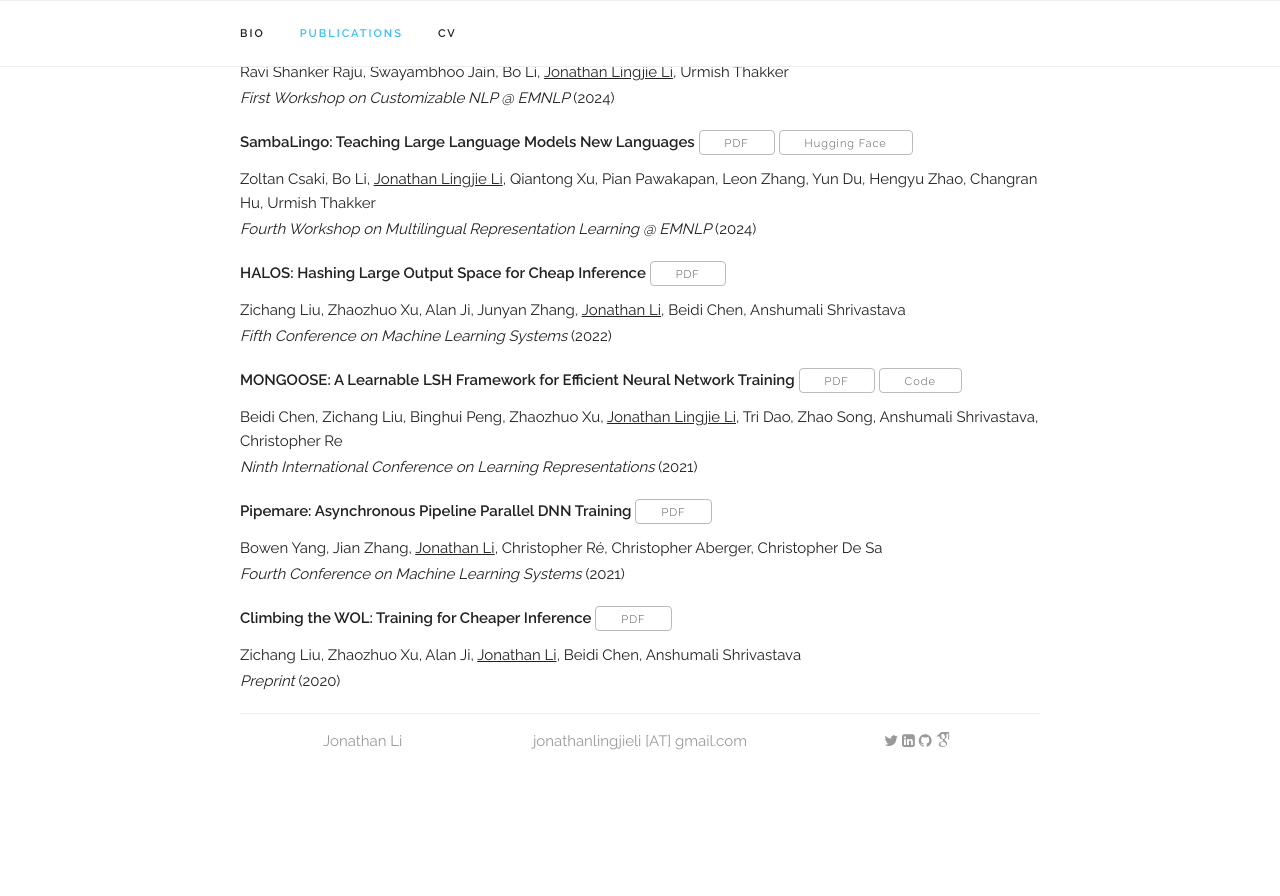
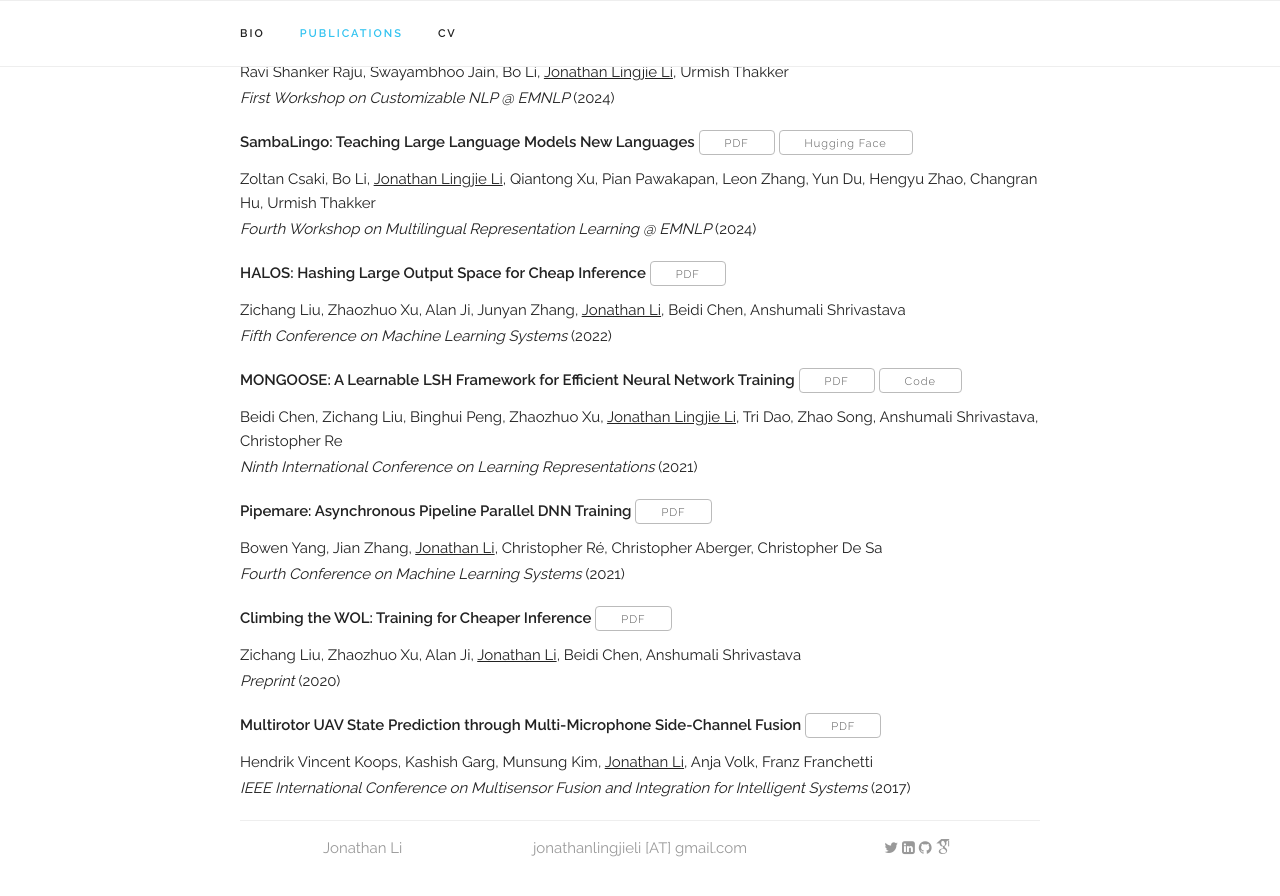
Before and after one commit to jonathanlli/jonathanlli.github.io, a Jekyll site: the page built from publications.html, in a window 1280 px wide and 900 px high, scrolled down 1174 px. Shown: the top 896 px of the window. Built offline with Jekyll 4.4.1, drawn with Linux system fonts in a browser that asks for light colours; some web fonts are replaced; before the commit the page ends 1967 px from its top, so only the background shows below that.

Commit message:
update publications and cv
Signed-off-by: Jonathan Li <jonathanlingjieli@gmail.com>

```diff
--- a/_data/publications.yaml
+++ b/_data/publications.yaml
@@ -69,3 +69,9 @@ papers:
     venue: "Preprint"
     year: "2020"
     paper_pdf: "https://arxiv.org/pdf/2007.01230"
+
+  - title: "Multirotor UAV State Prediction through Multi-Microphone Side-Channel Fusion"
+    authors: "Hendrik Vincent Koops, Kashish Garg, Munsung Kim, <u>Jonathan Li</u>, Anja Volk, Franz Franchetti"
+    venue: "IEEE International Conference on Multisensor Fusion and Integration for Intelligent Systems"
+    year: "2017"
+    paper_pdf: "https://spiral.ece.cmu.edu/pub-spiral/pubfile/mfi_2017_koops_285.pdf"
```
Also changed, not shown: 1 other file.
